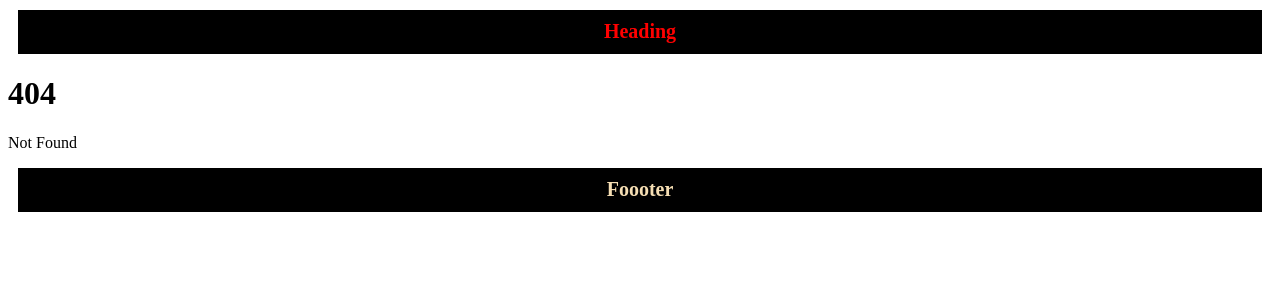
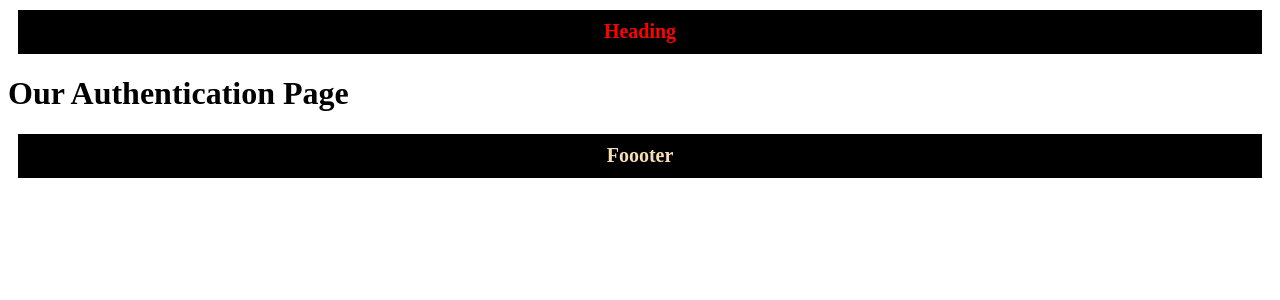
Before and after one commit to mentorvikash/sveltekit-demo, a SvelteKit app: page /auth/register in a window 1280 px wide. Before the commit this address had no page. Shown: the top 300 px of the page. Built offline with nearby package versions, Linux system fonts and the light colour scheme.

Commit message:
added new file to auth

```diff
--- /dev/null
+++ b/src/routes/auth/+layout.svelte
@@ -0,0 +1 @@
+<h1>Our Authentication Page</h1>
--- /dev/null
+++ b/src/routes/auth/register/+page.svelte
@@ -0,0 +1 @@
+<h1>Register Page</h1>
```
